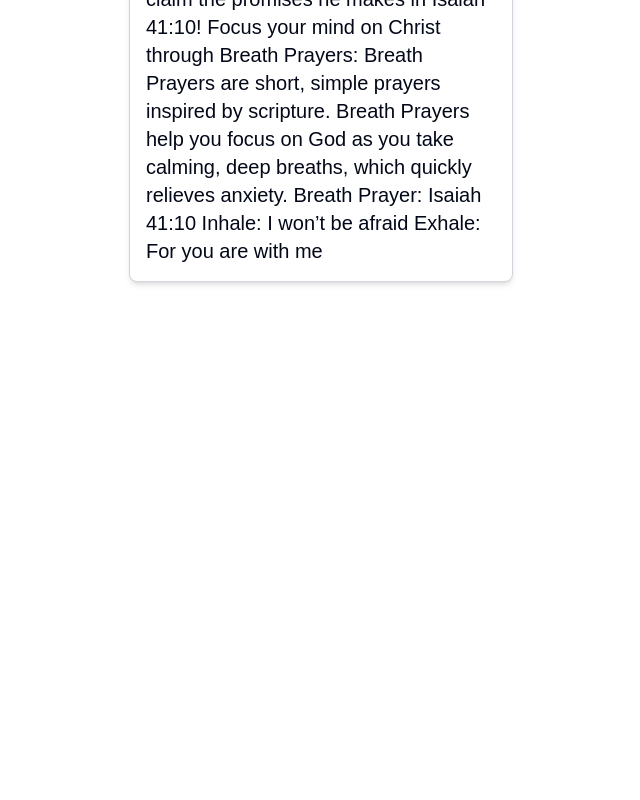
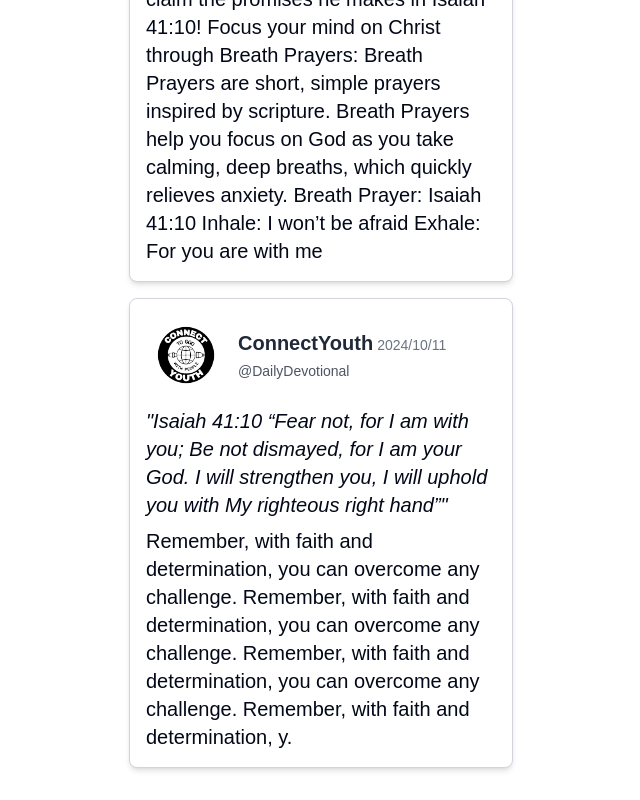
Before and after one commit to Michael-Dale/EMCCYouthApp, a Next.js app: page /blog in a window 1280 px wide. Shown: the part 1702-2502 px from the top of the page, without its empty margins (319-959 px from the left). Before the commit the page ends 2016 px from the top, so only its background shows below. Built offline with nearby package versions, Linux system fonts and the light colour scheme; no server answers.

Commit message:
added new devotion

```diff
--- a/src/app/blog/page.js
+++ b/src/app/blog/page.js
@@ -37,6 +37,21 @@ Exhale: For you are with me"
         username="ConnectYouth"
         profilePic="/icons/connect youth logo.svg"
       />
+
+<DevotionalPost
+        verse="Isaiah 41:10
+“Fear not, for I am with you;
+Be not dismayed, for I am your God.
+I will strengthen you,
+I will uphold you with My righteous right hand”"
+        message="Remember, with faith and determination, you can overcome any challenge.
+Remember, with faith and determination, you can overcome any challenge.
+Remember, with faith and determination, you can overcome any challenge.
+Remember, with faith and determination, y."
+        date="2024/10/11"
+        username="ConnectYouth"
+        profilePic="/icons/connect youth logo.svg"
+      />
       </div>
     </PageTransition>
   );
```
